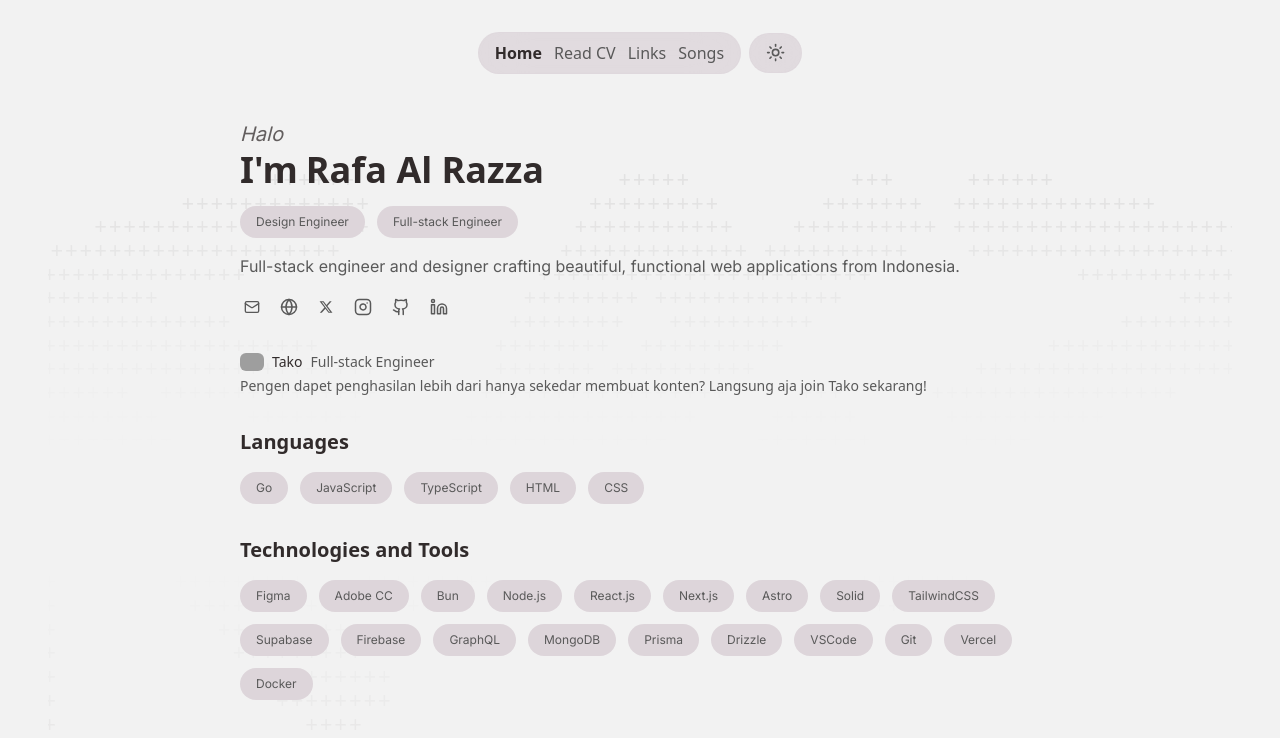
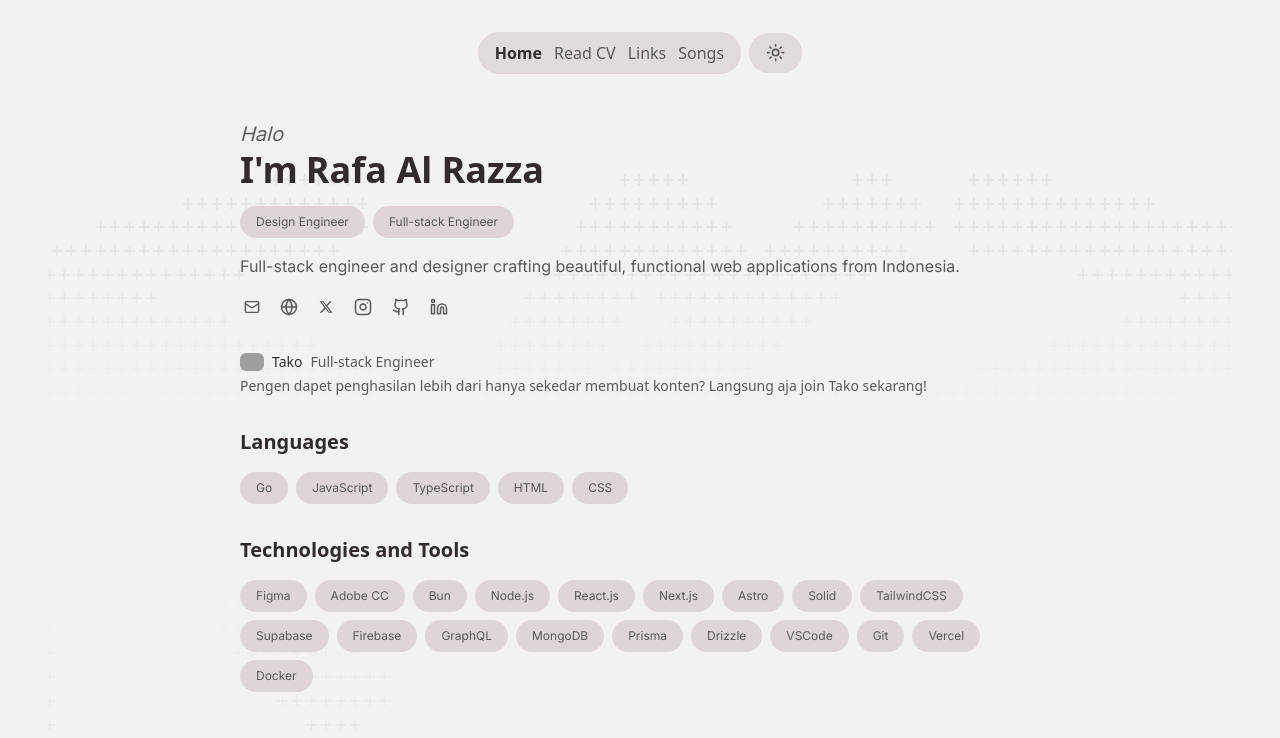
Before and after one commit to rafaalrazzak/rafaar, a Next.js app: page / in a window 1280 px wide. Shown: the top 738 px of the page. Built offline with nearby package versions, Linux system fonts and the light colour scheme; grey boxes are pictures that could not be loaded.

Commit message:
fix: reduce gap size in skill item layout for improved spacing

```diff
--- a/src/app/client.tsx
+++ b/src/app/client.tsx
@@ -68,7 +68,7 @@
     className='flex flex-col gap-4'
   >
     <SectionTitle>{title}</SectionTitle>
-    <div className='flex flex-wrap gap-3'>
+    <div className='flex flex-wrap gap-2'>
       {items.map((item) => (
         <Skill key={`${title}-${item}`}>{item}</Skill>
       ))}
@@ -172,7 +172,7 @@
             </h1>
           </div>
 
-          <div className='flex flex-wrap gap-3'>
+          <div className='flex flex-wrap gap-2'>
             {RESUME_DATA.skills.map((skill) => (
               <Skill key={skill}>{skill}</Skill>
             ))}
```
